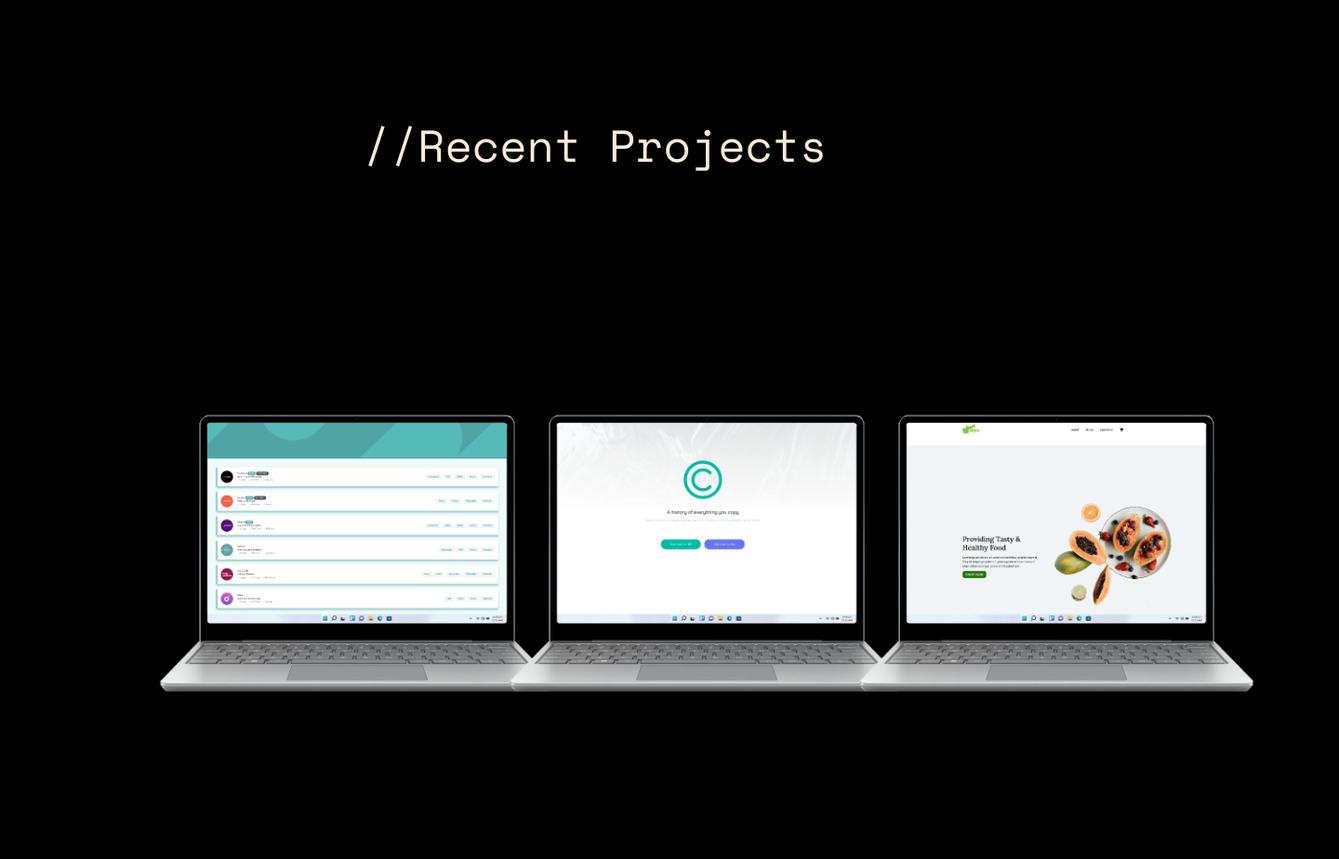
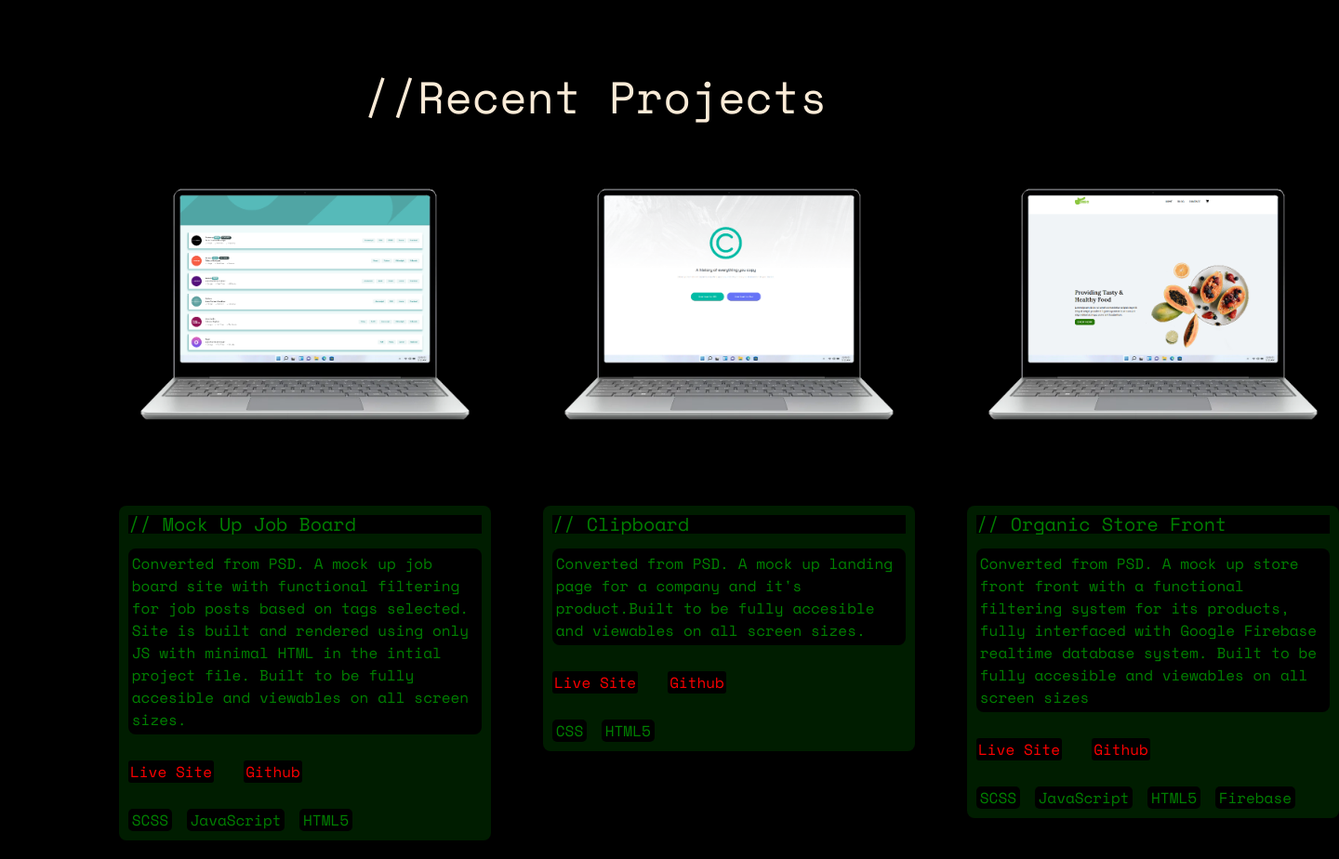
Before and after one commit to michelestaffiere/MicheleStaffiereLanding, a plain HTML site: page index.html in a window 1280 px wide. Shown: the part 740-1664 px from the top of the page at 93% size, 1440 px wide, since content can reach past the window. Before the commit the page ends 1632 px from the top, so only its background shows below. Drawn offline with nearby package versions, Linux system fonts and the light colour scheme.

Commit message:
working on visual bugs in project showcase, also added observers for animation triggers on current projects

```diff
--- a/Scripts/App.js
+++ b/Scripts/App.js
@@ -67,3 +67,28 @@ firstLoadGlitchAnimation();
 
 // todo
 // copy and tweak the glitch animation to create one thats constantly glitches, do this later for flavour.
+
+const project1Observer = new IntersectionObserver(entries => {
+    entries.forEach(entry =>{
+        if(entry.isIntersecting){
+            entry.target.classList.add('animate__animated', 'animate__fadeInLeft');
+        }
+    });
+});
+const project2Observer = new IntersectionObserver(entries => {
+    entries.forEach(entry =>{
+        if(entry.isIntersecting){
+            entry.target.classList.add('animate__animated','animate__fadeIn');
+        }
+    });
+});
+const project3Observer = new IntersectionObserver(entries => {
+    entries.forEach(entry =>{
+        if(entry.isIntersecting){
+            entry.target.classList.add('animate__animated', 'animate__fadeInRight')
+        }
+    });
+});
+project1Observer.observe(document.querySelector('.project1'));
+project2Observer.observe(document.querySelector('.project2'));
+project3Observer.observe(document.querySelector('.project3'));
--- a/Styles/_ProjectShowcase.scss
+++ b/Styles/_ProjectShowcase.scss
@@ -1,11 +1,11 @@
 .showCase {
-    margin-top: 2rem;
+    margin: 2rem 0;
     display: flex;
     justify-content: center;
     height: 100vh;
     flex-direction: column;
     align-items: center;
-    gap: 10rem;
+
 
     h2 {
       font-size: 3rem;
@@ -17,43 +17,36 @@
       width: 100%;
       justify-content: space-around;
 
-      & div {
+      & .project1, .project2, .project3 {
         display: flex;
         flex-direction: column;
-        width: 20rem;
-        padding: 1rem;
+        height: fit-content;
+        width: 25rem;
+        padding:0;
         gap: 1rem;
 
         .previewImg1, .previewImg2, .previewImg3  {
-           position: relative;
-           height: 30rem;
-           width: 30rem;
-           background-position: center;
-           background-size: cover;
-           background-repeat: none;
+          display: flex;
+          justify-content: center;
+          height: inherit;
+           width: inherit;
         }
-        .previewImg1{
-          background-image: url(../Assets/JobBoard.png);
+        .previewImg1 img, .previewImg2 img, .previewImg3 img{
+          width: inherit;
         }
-        .previewImg2{
-          background-image: url(../Assets/clipboard.png);
-        }
-        .previewImg3{
-          background-image: url(../Assets/oreg.png);
-        }
+
         .projectInfo {
           display: flex;
+          flex-direction: column;
           justify-content: center;
+          gap: 1rem;
           background:rgba(0, 128, 0, 0.225);
           border-radius: 8px;
-          position: absolute;
-          height: 30rem;
-          width: 30rem;
-          opacity: 0;
+          height: inherit;
+          width: inherit;
+          padding: 10px;
           transition: opacity .5s ease-in-out;
           &
-
-
           ul{
             display: flex;
             gap: 2rem;
@@ -102,12 +95,7 @@
             background-color: black;
             display: inline-block;
           }
-          &:hover{
-            opacity: 1;
-            transition: opacity .5s ease-in-out;
-          }
         }
-
       }
     }
   }
--- a/index.html
+++ b/index.html
@@ -8,6 +8,7 @@
     <link rel="preconnect" href="https://fonts.gstatic.com" crossorigin>
     <link href="https://fonts.googleapis.com/css2?family=Space+Mono:ital@0;1&display=swap" rel="stylesheet">
     <link rel="stylesheet" href="./Styles/Styles.css">
+    <link rel="stylesheet" href="https://cdnjs.cloudflare.com/ajax/libs/animate.css/4.1.1/animate.min.css"/>
 </head>
 <body >
     <nav>
@@ -35,13 +36,12 @@
                 </div>
             </div>
         </section>
-
         <section class="showCase" id="showCase">
             <h2>//Recent Projects</h2>
             <div class="container">
                 <div class="project1">
                     <div class="previewImg1">
-                        <!-- <img src="./Assets/JobBoard.png" alt="Job board project preview" >   -->
+                        <img src="./Assets/JobBoard.png" alt="Job board project preview" >
                     </div>
                     <div class="projectInfo">
                         <h3>// Mock Up Job Board</h3>
@@ -59,7 +59,7 @@
                 </div>
                 <div class="project2">
                     <div class="previewImg2">
-                        <!-- <img src="./Assets/clipboard.png" alt="Clipbaord Landing Page project preview"> -->
+                        <img src="./Assets/clipboard.png" alt="Clipbaord Landing Page project preview">
                     </div>
                     <div class="projectInfo">
                          <h3>// Clipboard</h3>
@@ -76,7 +76,7 @@
                 </div>
                 <div class="project3">
                     <div class="previewImg3">
-                        <!-- <img src="./Assets/oreg.png" alt="Organic Store Front Project preview" > -->
+                        <img src="./Assets/oreg.png" alt="Organic Store Front Project preview" >
                     </div>
 
                     <div class="projectInfo">
```
Also changed, not shown: Styles/Styles.css, 1 other file.
